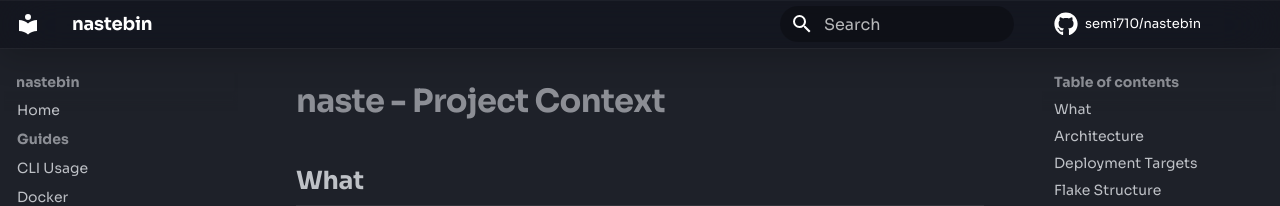
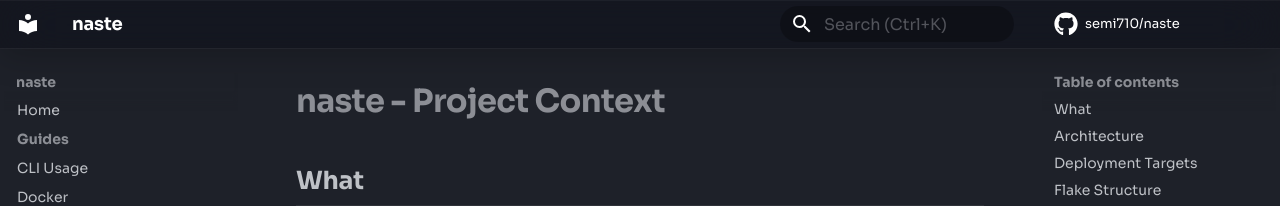
Before and after one commit to semi710/naste, an MkDocs documentation site: the page built from docs/memory/context.md, in a window 1280 px wide and 1400 px high. Shown: the top 206 px of the window. Built offline with MkDocs 1.6.1 and Material for MkDocs 9.7.7, drawn with Linux system fonts in a browser that asks for light colours; comment, search, counter and statistics services are not loaded; some of the changed text lies outside the part shown.

Commit message:
docs: rename nastebin to naste, use flake-pinned mkdocs, add search shortcut
- Replace <nixpkgs> channel with nix run .#docs app in justfile
- Add Cmd/Ctrl+K search shortcut with platform-aware placeholder
- Rename nastebin to naste in mkdocs.yml, flake, context docs
- Point repo links to github:semi710/naste
- Add 'just doc' instructions to index

```diff
--- a/docs/javascripts/extra.js
+++ b/docs/javascripts/extra.js
@@ -1,6 +1,4 @@
-// Copy to clipboard with visual feedback
 document.addEventListener("DOMContentLoaded", () => {
-  // Smooth scroll to anchors
   document.querySelectorAll('a[href^="#"]').forEach((a) => {
     a.addEventListener("click", (e) => {
       const target = document.querySelector(a.getAttribute("href"));
@@ -11,3 +9,21 @@
     });
   });
 });
+
+// Cmd/Ctrl+K opens search
+document.addEventListener("keydown", (e) => {
+  if ((e.metaKey || e.ctrlKey) && e.key === "k") {
+    e.preventDefault();
+    const search = document.querySelector("#__search");
+    if (search && !search.checked) {
+      search.checked = true;
+      search.dispatchEvent(new Event("change", { bubbles: true }));
+    }
+    requestAnimationFrame(() => document.querySelector(".md-search__input")?.focus());
+  }
+});
+
+document.addEventListener("DOMContentLoaded", () => {
+  const input = document.querySelector(".md-search__input");
+  if (input) input.placeholder = `Search (${navigator.platform.includes("Mac") ? "⌘K" : "Ctrl+K"})`;
+});
--- a/docs/memory/context.md
+++ b/docs/memory/context.md
@@ -50,7 +50,7 @@
 
 ## Naming
 
-- Repo: `nastebin` (GitHub: semi710/nastebin)
-- Flake URL: `github:semi710/naste` (short alias)
-- Go module: `github.com/semi710/nastebin`
-- Server binary: `naste-server` (renamed from `nastebin` in postInstall)
+- Repo: `naste` (GitHub: semi710/naste)
+- Flake URL: `github:semi710/naste`
+- Go module: `github.com/semi710/naste` (pending rename from `nastebin` in go.mod)
+- Server binary: `naste-server`
--- a/docs/stylesheets/extra.css
+++ b/docs/stylesheets/extra.css
@@ -196,6 +196,10 @@
   border-radius: 24px !important;
 }
 
+.md-search__input::placeholder {
+  color: var(--md-default-fg-color--lighter);
+}
+
 .md-search__scrollwrap,
 .md-search-result {
   border-radius: 16px !important;
--- a/mkdocs.yml
+++ b/mkdocs.yml
@@ -1,9 +1,9 @@
-site_name: nastebin
+site_name: naste
 site_url: https://naste.semi.sh
 site_description: A minimal, self-hosted paste service for the command line
 site_author: Nikhil Singh
-repo_name: semi710/nastebin
-repo_url: https://github.com/semi710/nastebin
+repo_name: semi710/naste
+repo_url: https://github.com/semi710/naste
 
 theme:
   name: material
@@ -75,7 +75,7 @@
 extra:
   social:
     - icon: fontawesome/brands/github
-      link: https://github.com/semi710/nastebin
+      link: https://github.com/semi710/naste
   generator: false
 
 copyright: 'Made with <span style="color: #ff6e40">&hearts;</span> by Nikhil - <a href="https://semi.sh">semi.sh</a>'
```
Also changed, not shown: docs/index.md (+2 -0 lines), 3 other files.
